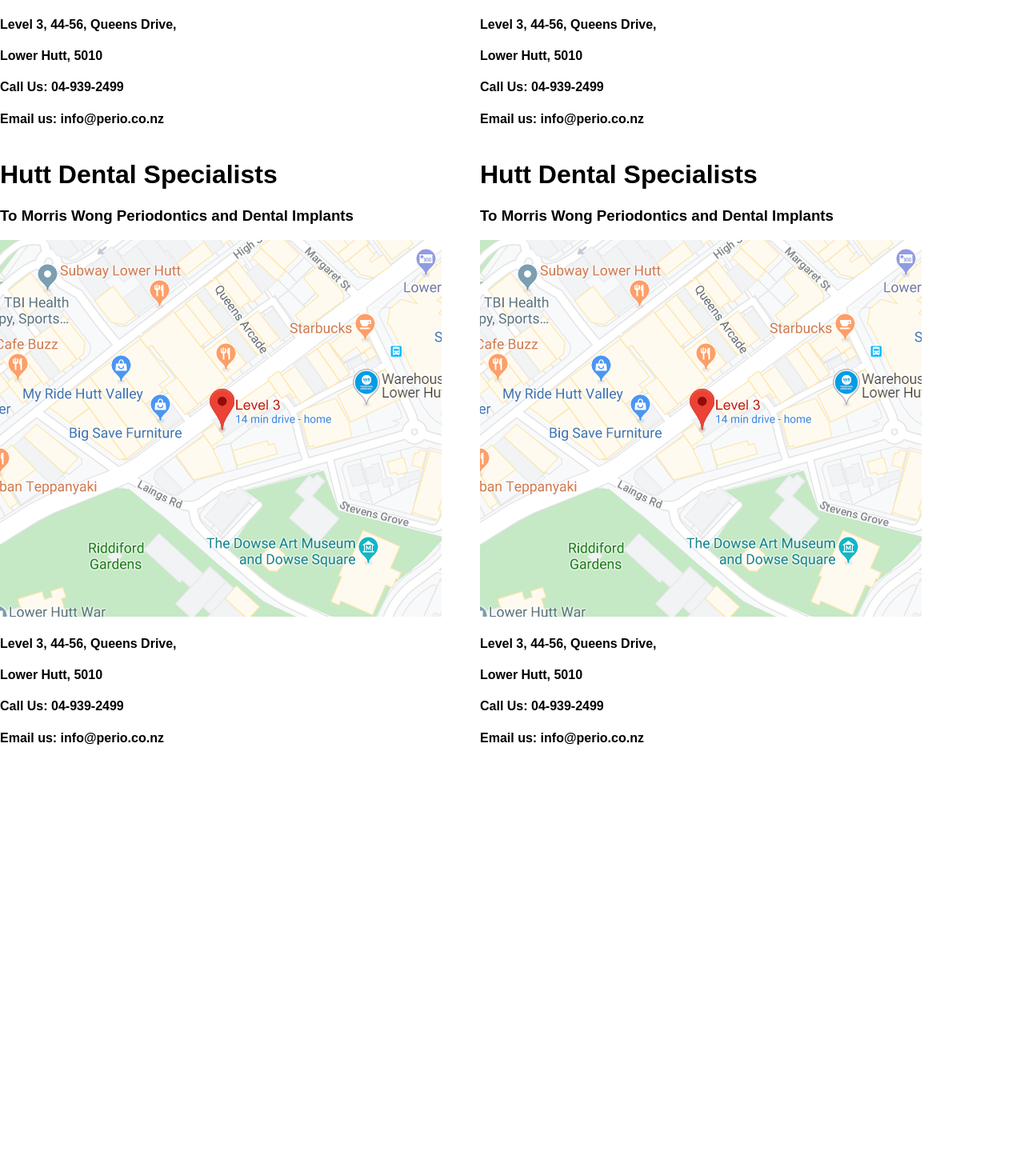
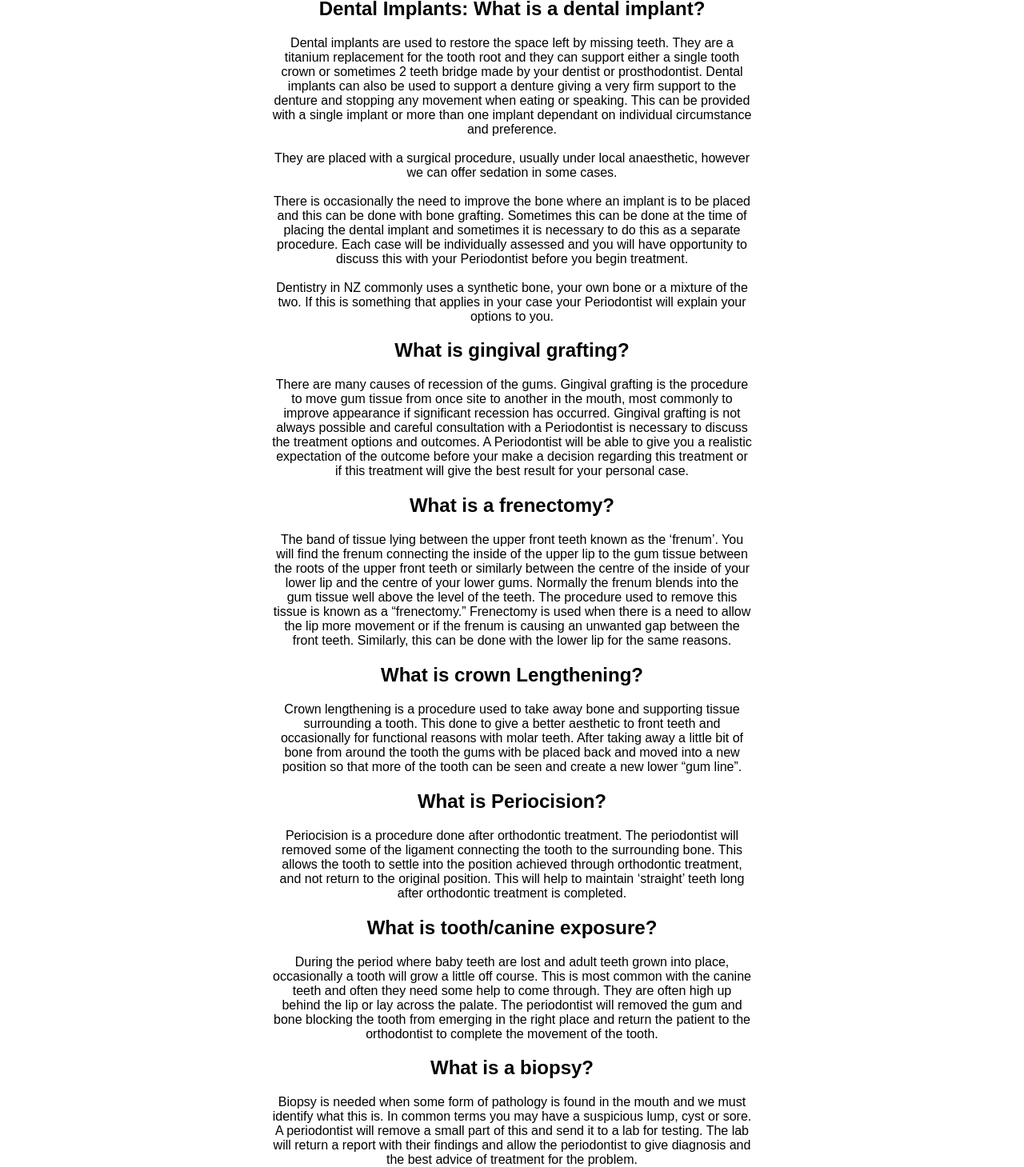
Before and after one commit to eriguelf/RLP, a plain HTML site: page services.html in a window 1280 px wide. Shown: the part 595-2054 px from the top of the page at 80% size. Before the commit the page ends 1548 px from the top, so only its background shows below. Drawn offline with Linux system fonts and the light colour scheme.

Commit message:
Updated All 1 - 15 - 2020

```diff
--- a/services.html
+++ b/services.html
@@ -50,7 +50,10 @@ body {
   color: white;
 }
 
+#indexcp{
 
+  ;
+}
 
 @media screen and (max-width: 580px) {
   #navbar {
@@ -80,71 +83,120 @@ body {
 </div>
 </center>
 
+
 <div id="indexcp">
-
-    <div style="width: 600px; float: left;">
-      <h1>Hutt Dental Specialists</h1>
-      <h3>To Morris Wong Periodontics and Dental Implants</h3>
-      <img src="map.png" alt="Italian Trulli">
-
-      <br>
-      <h4>Level 3, 44-56, Queens Drive,</h4>
-      <h4>Lower Hutt, 5010</h4>
-      <h4>Call Us: 04-939-2499</h4>
-      <h4>Email us: info@perio.co.nz</h4>
-    </div>
-
-    <div style="width: 600px; float: left;">
-      <h1>Hutt Dental Specialists</h1>
-      <h3>To Morris Wong Periodontics and Dental Implants</h3>
-      <img src="map.png" alt="Italian Trulli">
-
-      <br>
-      <h4>Level 3, 44-56, Queens Drive,</h4>
-      <h4>Lower Hutt, 5010</h4>
-      <h4>Call Us: 04-939-2499</h4>
-      <h4>Email us: info@perio.co.nz</h4>
-    </div>
-    <div style="width: 600px; float: left;">
-      <h1>Hutt Dental Specialists</h1>
-      <h3>To Morris Wong Periodontics and Dental Implants</h3>
-      <img src="map.png" alt="Italian Trulli">
-
-      <br>
-      <h4>Level 3, 44-56, Queens Drive,</h4>
-      <h4>Lower Hutt, 5010</h4>
-      <h4>Call Us: 04-939-2499</h4>
-      <h4>Email us: info@perio.co.nz</h4>
-    </div>
-    <div style="width: 600px; float: left;">
-      <h1>Hutt Dental Specialists</h1>
-      <h3>To Morris Wong Periodontics and Dental Implants</h3>
-      <img src="map.png" alt="Italian Trulli">
-
-      <br>
-      <h4>Level 3, 44-56, Queens Drive,</h4>
-      <h4>Lower Hutt, 5010</h4>
-      <h4>Call Us: 04-939-2499</h4>
-      <h4>Email us: info@perio.co.nz</h4>
-    </div>
-    <div style="margin-left: 0px;">
-       <!--<img src="600x600.jpg" alt="Italian Trulli"> </div>-->
-</div>
+  <center>
+  <div style="width: 600px; ">
+    <br>
+    <br>
+    <br>
+    <br>
+    <h1>Services</h1>
+    <h2>Periodontal Services and Procedures:</h2>
 
 
+    <h2>Periodontitis: What is periodontal disease?</h2>
+    <p1> Gum disease or periodontal disease is a bacterial infection caused by accumulation of
+dental plaque on the teeth. It is a disease that affects the gums and supporting bone
+surrounding the teeth. While periodontal disease does not cause pain it can lead to the
+deterioration of the supporting bone around teeth and allow teeth to become loose. The
+gums may become red, swollen and bleed easily, there may be a bad taste or smell from
+the gums.
+<br>
+<br>
+Pain is occasionally a problem if a periodontal abscess has formed around the root of a
+tooth.
+<br>
+<br>
+Periodontal disease is best treated under local anaesthetic by a periodontal surgeon. Your
+surgeon will endeavour to remove the cause of the problem by removing the plaque and
+bacteria from under your gums.
+It is essential for this treatment to be successful that you continue to have your teeth
+debrided of plaque and bacteria at regular intervals following the initial treatment.</p1>
+<br>
+<br>
+<br>
+<br>
+<h2>Dental Implants: What is a dental implant?</h2>
+<p1>
+  Dental implants are used to restore the space left by missing teeth. They are a titanium
+  replacement for the tooth root and they can support either a single tooth crown or
+  sometimes 2 teeth bridge made by your dentist or prosthodontist.
+  Dental implants can also be used to support a denture giving a very firm support to the
+  denture and stopping any movement when eating or speaking. This can be provided with
+  a single implant or more than one implant dependant on individual circumstance and
+  preference.
+<br>
+<br>
+They are placed with a surgical procedure, usually under local anaesthetic, however we
+can offer sedation in some cases.
+<br>
+<br>
+There is occasionally the need to improve the bone where an implant is to be placed and
+this can be done with bone grafting. Sometimes this can be done at the time of placing the
+dental implant and sometimes it is necessary to do this as a separate procedure. Each case
+will be individually assessed and you will have opportunity to discuss this with your
+Periodontist before you begin treatment.
+<br>
+<br>
+Dentistry in NZ commonly uses a synthetic bone, your own bone or a mixture of the two.
+If this is something that applies in your case your Periodontist will explain your options
+to you.
+</p1>
+<h2>What is gingival grafting?</h2>
+<p1>There are many causes of recession of the gums.
+Gingival grafting is the procedure to move gum tissue from once site to another in the
+mouth, most commonly to improve appearance if significant recession has occurred.
+Gingival grafting is not always possible and careful consultation with a Periodontist is
+necessary to discuss the treatment options and outcomes. A Periodontist will be able to
+give you a realistic expectation of the outcome before your make a decision regarding
+this treatment or if this treatment will give the best result for your personal case.</p1>
 
+<h2>What is a frenectomy?</h2>
+<p1>The band of tissue lying between the upper front teeth known as the ‘frenum’.
+You will find the frenum connecting the inside of the upper lip to the gum tissue between
+the roots of the upper front teeth or similarly between the centre of the inside of your
+lower lip and the centre of your lower gums. Normally the frenum blends into the gum
 
+tissue well above the level of the teeth. The procedure used to remove this tissue is
+known as a “frenectomy.”
+Frenectomy is used when there is a need to allow the lip more movement or if the frenum
+is causing an unwanted gap between the front teeth.
+Similarly, this can be done with the lower lip for the same reasons.</p1>
 
+<h2>What is crown Lengthening?</h2>
+<p1>Crown lengthening is a procedure used to take away bone and supporting tissue
+surrounding a tooth. This done to give a better aesthetic to front teeth and occasionally
+for functional reasons with molar teeth.
+After taking away a little bit of bone from around the tooth the gums with be placed back
+and moved into a new position so that more of the tooth can be seen and create a new
+lower “gum line”.</p1>
 
+<h2>What is Periocision?</h2>
+<p1>Periocision is a procedure done after orthodontic treatment. The periodontist will
+removed some of the ligament connecting the tooth to the surrounding bone. This allows
+the tooth to settle into the position achieved through orthodontic treatment, and not return
+to the original position. This will help to maintain ‘straight’ teeth long after orthodontic
+treatment is completed.</p1>
 
+<h2>What is tooth/canine exposure?</h2>
+<p1>During the period where baby teeth are lost and adult teeth grown into place, occasionally
+a tooth will grow a little off course. This is most common with the canine teeth and often
+they need some help to come through. They are often high up behind the lip or lay across
+the palate. The periodontist will removed the gum and bone blocking the tooth from
+emerging in the right place and return the patient to the orthodontist to complete the
+movement of the tooth.</p1>
 
+<h2>What is a biopsy?</h2>
+<p1>Biopsy is needed when some form of pathology is found in the mouth and we must
+identify what this is. In common terms you may have a suspicious lump, cyst or sore. A
+periodontist will remove a small part of this and send it to a lab for testing. The lab will
+return a report with their findings and allow the periodontist to give diagnosis and the
+best advice of treatment for the problem.</p1>
 
-
-
-
-
-
-
+</div>
+</center>
+</div>
 
 
 
```
